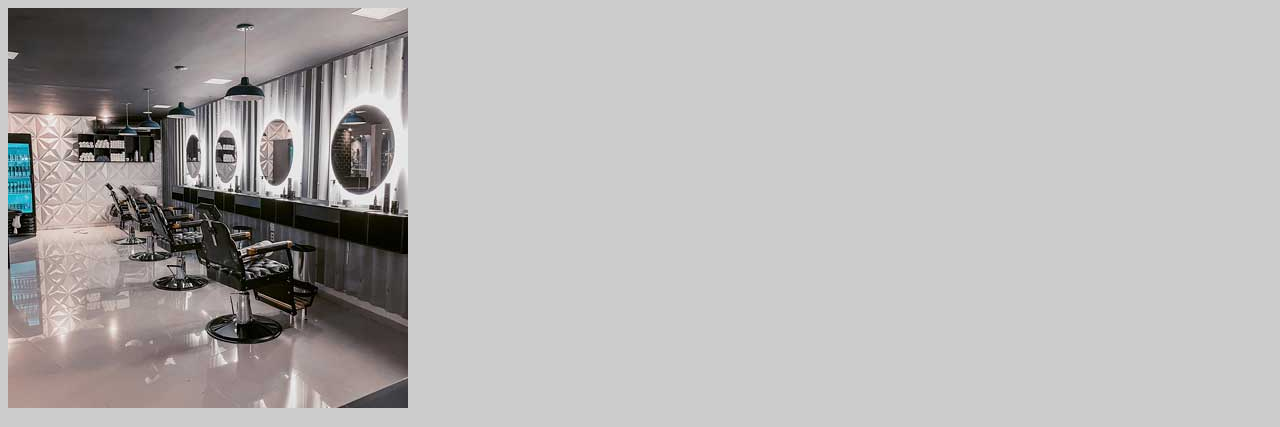
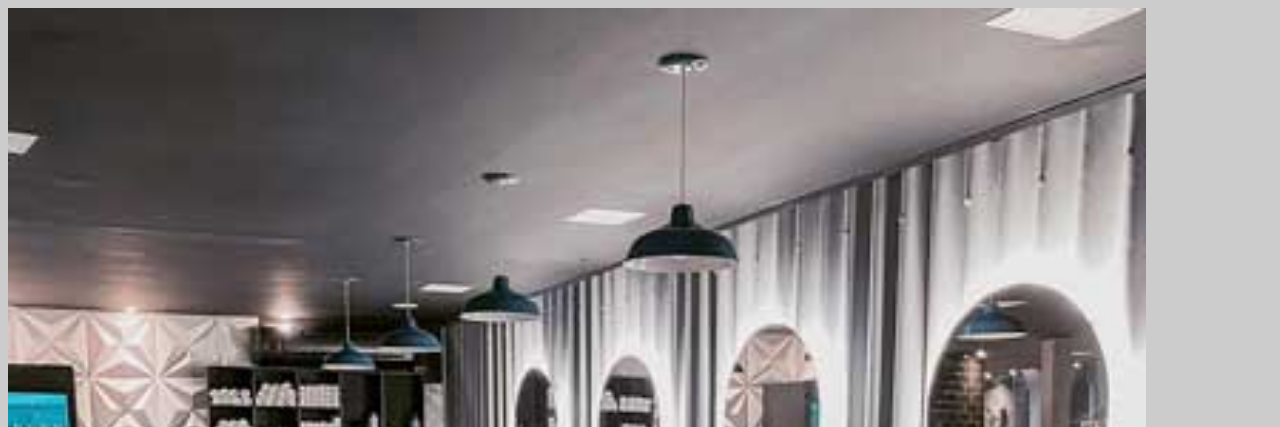
Before and after one commit to Andressaneri/site, a plain HTML site: page index.html in a window 1280 px wide. Shown: the top 427 px of the page. Drawn offline with Linux system fonts and the light colour scheme.

Commit message:
Add files via upload

```diff
--- a/index.html
+++ b/index.html
@@ -8,7 +8,7 @@
 </head>
 
 <body>
-    <img id="barb" src="barb.jpg">
+    <img src="barb.jpg" alt="foto de barbearia" width="90%" height="75%">
     <h1>Sobre a Barbearia Alura</h1>
 
     <p>Localizada no coração da cidade a <strong>Barbearia Alura</strong> traz para o mercado o que há de melhor para o seu cabelo e barba. Fundada em 2019, a Barbearia Alura já é destaque na cidade e conquista novos clientes a cada dia.</p>
@@ -16,5 +16,6 @@
     <p id="missao"><em>Nossa missão é: <strong>"Proporcionar auto-estima e qualidade de vida aos clientes"</strong>.</em></p>
 
     <p>Oferecemos profissionais experientes e antenados às mudanças no mundo da moda. O atendimento possui padrão de excelência e agilidade, garantindo qualidade e satisfação dos nossos clientes</p>
+
 </body>
 </html
--- a/style.css
+++ b/style.css
@@ -21,3 +21,5 @@ p {
 em strong {
     color: rgb(155, 111, 238);
 }
+#barb {
+}
```
